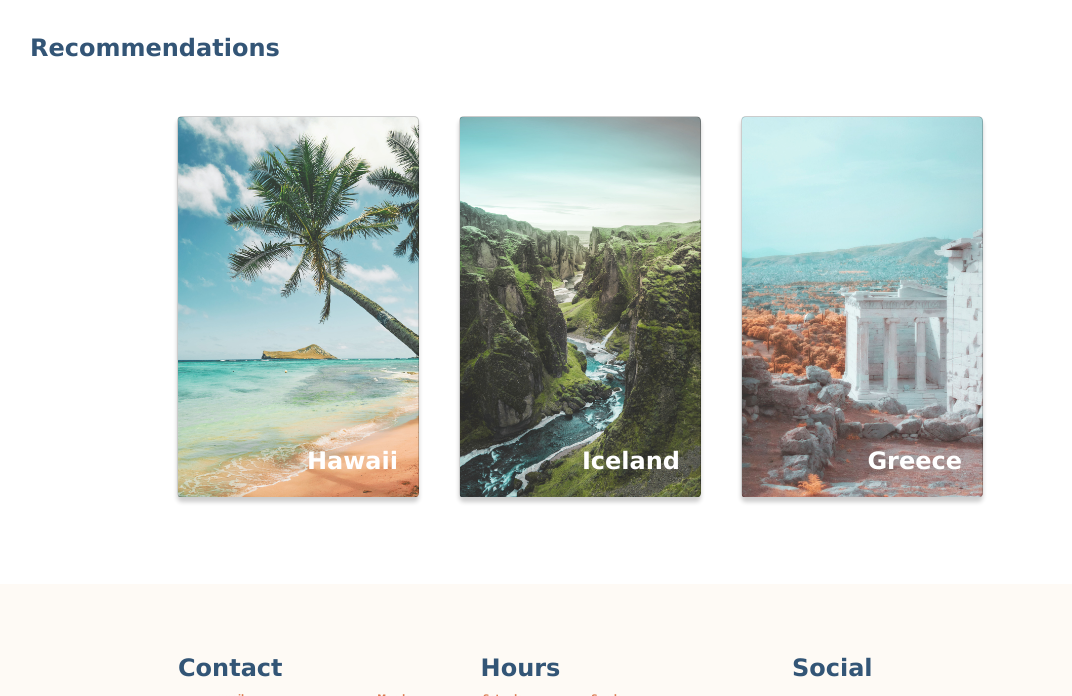
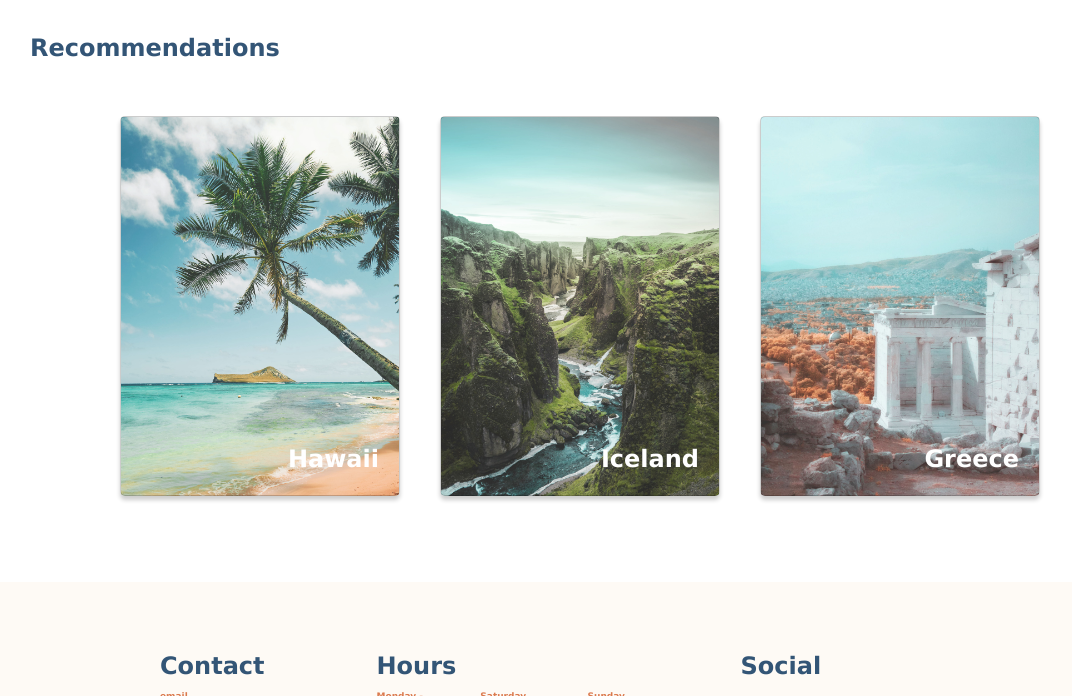
Before and after one commit to sonni0101/sony-chen-travelsite, a plain HTML site: page index.html in a window 1280 px wide. Shown: the part 630-1326 px from the top of the page, without its empty margins (60-1132 px from the left). Drawn offline with Linux system fonts and the light colour scheme.

```diff
--- a/scss & css/destinations.scss
+++ b/scss & css/destinations.scss
@@ -41,6 +41,7 @@
         background-color: white;
         border-radius: 0.3125rem;
         width: 100%;
+        box-sizing: border-box;
     }
 
     &__card > ul{
@@ -76,8 +77,7 @@
         gap: 2.5rem;
 
         &__card{
-            height: 23.75rem;
-            width: 15rem;
+            @include card-size-desktop;
             padding: 0.5rem;
         }
     }
--- a/scss & css/global.scss
+++ b/scss & css/global.scss
@@ -54,6 +54,7 @@ p{
     font-weight: 400;
     color: $text;
     margin: 0;
+    text-align: left;
 }
 
 a:hover{
@@ -232,6 +233,7 @@ a:hover{
             display: flex;
             flex-direction: column;
             padding-right: 2rem;
+            text-align: left;
         }
 
         &__detial-group-header{
--- a/scss & css/main.scss
+++ b/scss & css/main.scss
@@ -71,6 +71,7 @@
         display: flex;
         justify-content: flex-end;
         position: relative;
+        box-sizing: border-box;
 
     &--hawaii{
         background-image: url(../assets/Images/hawaii.jpg);
@@ -102,8 +103,7 @@
         }
 
         &__card{
-            height: 23.75rem;
-            width: 15rem;
+            @include card-size-desktop;
         }
 
         &__card:hover{
--- a/scss & css/partials/_mixins.scss
+++ b/scss & css/partials/_mixins.scss
@@ -36,6 +36,11 @@
     color: $logo-default;
 }
 
+@mixin card-size-desktop{
+    height: 23.75rem;
+    width: 17.5rem;
+}
+
 @mixin text-nav-list{
     list-style-type: none;
 }
```
Also changed, not shown: scss & css/destinations.css, scss & css/global.css, scss & css/main.css, 3 other files.
